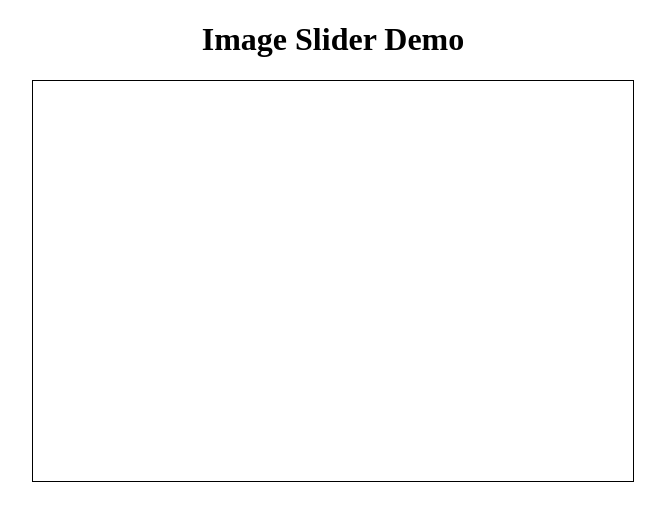
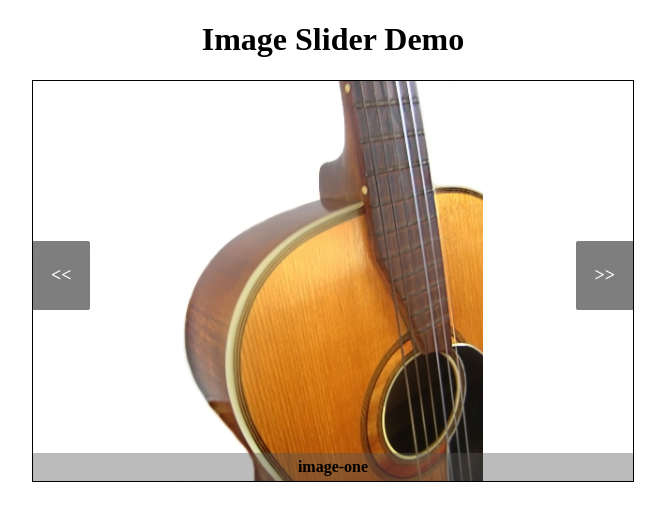
Before and after one commit to nachikethashu/Image-Slider-JQuery, a plain HTML site: page demo/index.html in a window 1280 px wide. Shown: the whole page, without its empty margins (307-972 px from the left). Drawn offline with nearby package versions, Linux system fonts and the light colour scheme.

Commit message:
smooth transitions and title

```diff
--- a/demo/index.html
+++ b/demo/index.html
@@ -14,7 +14,7 @@
 
         <script type="text/javascript">
             $( document ).ready(function() {
-                // $("#sliderStage").imageSlider(modelData);
+                $("#sliderStage").imageSlider(modelData);
             });
         </script>
 
--- a/src/imageSlider.jquery.js
+++ b/src/imageSlider.jquery.js
@@ -11,6 +11,7 @@
         var rightArrow = $("<a/>", {class: "right-arrow"}).text(">>").css({'border-radius': '2px 0 0 2px', right: '0'});
 
         this.append(leftArrow).append(rightArrow);
+        this.find('a').css({userSelect: 'none'});
 
         $("a.left-arrow, a.right-arrow").css({
             position: 'absolute',
@@ -25,7 +26,7 @@
             'text-decoration': 'none',
             'font-weight': '600',
             'font-size': '18px',
-            opacity: '0.8',
+            opacity: '0.6',
             cursor: 'pointer'
         });
 
@@ -36,8 +37,21 @@
             'list-style': 'none'
         });
 
-        for (var i = data.length - 1; i >= 0; i--) {
-            ul.append($("<li/>").append('<img src='+ data[i].src +'>'));
+        for (var i = 0; i < data.length; i++) {
+            ul.append($("<li/>").css({
+                'background-image': 'url(' + data[i].src + ')',
+                'background-repeat': 'no-repeat',
+                'background-size': 'contain',
+                'background-position': 'center'
+            }).append($('<footer/>').text(data[i].title).css({
+                position: 'absolute',
+                bottom: '0',
+                'text-align': 'center',
+                width: '100%',
+                padding: '5px 0',
+                'background-color': 'rgba(85, 86, 86, 0.4)',
+                'font-weight': 'bold'
+            })));
         }
 
         ul.appendTo(this);
@@ -45,11 +59,8 @@
             position: 'relative',
             display: 'block',
             'float': 'left',
-            margin: '0',
-            padding: '0',
-            background: '#ccc',
-            'text-align': 'center',
-            'line-height': '300px'
+            width: this.width(),
+            height: this.height()
         });
 
         var slideCount = this.find('ul li').length;
@@ -59,9 +70,9 @@
 
         this.css({ width: slideWidth, height: slideHeight });
 
-        this.children("ul").css({ width: sliderUlWidth});
+        this.children("ul").css({ width: sliderUlWidth, marginLeft: -slideWidth});
 
-        this.find('ul li:last-child').prependTo(this.find('ul'));
+        elem.find('ul li:last-child').prependTo($('ul'));
 
         function moveLeft() {
             elem.find('ul').animate({
```
